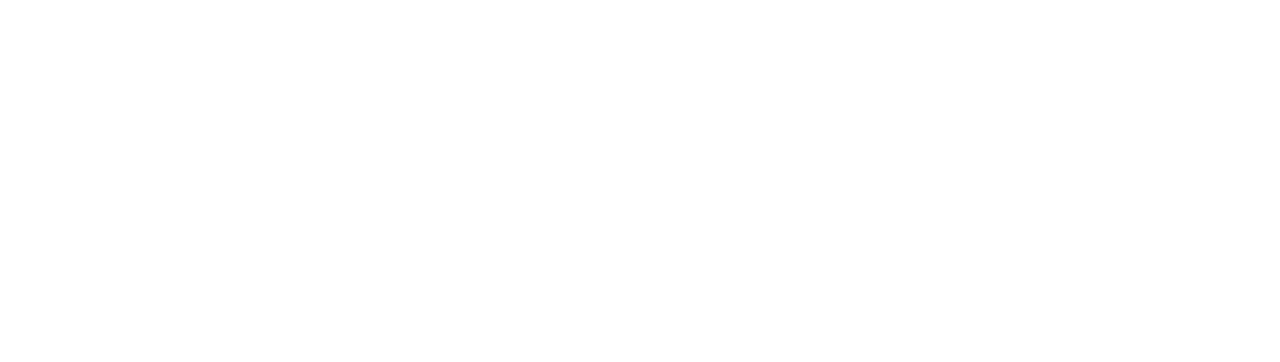
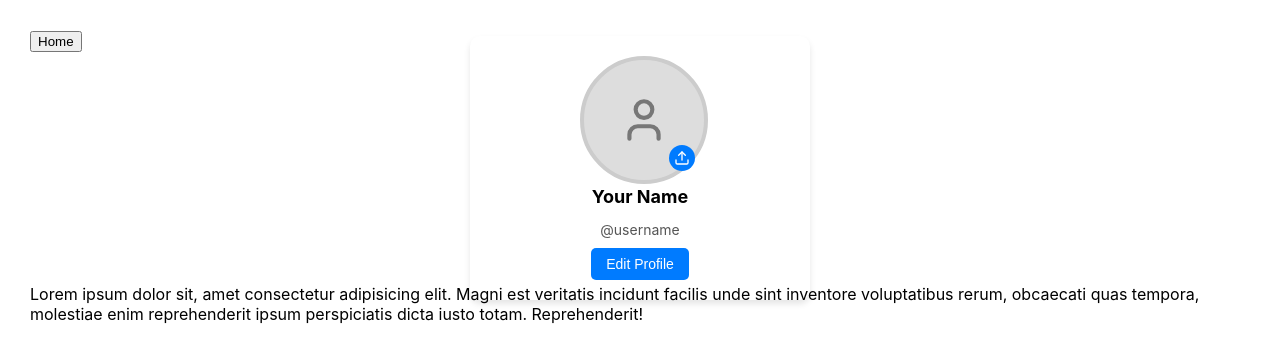
Before and after one commit to boredinthecrib/mymovieapp, a React (Create React App) app: page /profile in a window 1280 px wide. Before the commit this address had no page. Shown: the top 362 px of the page. Built offline with nearby package versions, Linux system fonts and the light colour scheme.

Commit message:
new commits

```diff
--- a/package.json
+++ b/package.json
@@ -7,6 +7,7 @@
     "@testing-library/jest-dom": "^6.6.3",
     "@testing-library/react": "^16.2.0",
     "@testing-library/user-event": "^13.5.0",
+    "lucide-react": "^0.479.0",
     "react": "^19.0.0",
     "react-dom": "^19.0.0",
     "react-scripts": "^5.0.1",
--- a/src/App.jsx
+++ b/src/App.jsx
@@ -1,8 +1,8 @@
-// App.js
 import { BrowserRouter as Router, Routes, Route } from "react-router-dom";
 // import SignupForm from "./Signup/Signup";
 import HomePage from "./Homepage/HomePage";
 import LoginForm from "./Login/Login";
+import Profile from "./Profile/Profile";
 
 function App() {
 	return (
@@ -10,6 +10,7 @@
 			<Routes>
 				<Route path="/" element={<HomePage />} />
 				<Route path="/login" element={<LoginForm />} />
+				<Route path="/profile" element={<Profile />} />
 				{/* <Route path="/homepage" element={<HomePage />} /> */}
 			</Routes>
 		</Router>
--- a/src/Homepage/HomePage.jsx
+++ b/src/Homepage/HomePage.jsx
@@ -1,6 +1,7 @@
 import { useState, useEffect } from "react";
 import MovieCard from "../MovieCard/MovieCard";
 import "./Homepage.css";
+import { useNavigate } from "react-router-dom";
 
 export default function HomePage() {
 	const userName = localStorage.getItem("username") || "";
@@ -9,6 +10,7 @@
 	const [loading, setLoading] = useState(true);
 	const [error, setError] = useState(null);
 	const [trendingMovies, setTrendingMvoies] = useState([]);
+	const navigate = useNavigate();
 
 	// Add debounce to prevent too many API calls
 	const debounce = (func, delay) => {
@@ -41,7 +43,7 @@
 				.catch((err) => console.error(err));
 		};
 		getTrendingMovies();
-	}, [trendingMovies]);
+	}, []);
 
 	useEffect(() => {
 		const fetchData = async () => {
@@ -88,10 +90,18 @@
 		return () => clearTimeout(debouncedFetch);
 	}, [searchQuery]);
 
+	const routeToProfile = (e) => {
+		navigate("/profile");
+	};
 	return (
 		<div className="container">
 			<div className="welcomeHeader">
-				<h3>{userName ? `Welcome, ${userName}!` : "Welcome, Guest!"}</h3>
+				<div>
+					<h3>{userName ? `Welcome, ${userName}!` : "Welcome, Guest!"}</h3>
+				</div>
+				<div>
+					<button onClick={routeToProfile}> Profile Page</button>
+				</div>
 			</div>
 
 			{/* Add search form */}
@@ -115,7 +125,7 @@
 							key={movie.id}
 							movieId={movie.id}
 							title={movie.title}
-							rating={movie.vote_average}
+							rating={Math.floor(parseFloat(movie.vote_average))}
 							posterUrl={movie.poster_path}
 							overview={movie.overview}
 							year={movie.release_date}
@@ -131,7 +141,7 @@
 								key={movie.id}
 								year={movie.release_date}
 								movieId={movie.id}
-								rating={movie.vote_average}
+								rating={Math.floor(parseFloat(movie.vote_average))}
 								title={movie.title}
 								posterUrl={movie.poster_path}
 								overview={movie.overview}
--- a/src/Homepage/Homepage.css
+++ b/src/Homepage/Homepage.css
@@ -1,3 +1,11 @@
+.container {
+	padding: 30px;
+}
+
+.welcomeHeader {
+	text-align: center;
+}
+
 .search-container {
 	margin: 20px 0;
 	padding: 0 15px;
@@ -25,8 +33,13 @@
 	padding: 20px;
 }
 
+.trending-movies {
+	border-left: 6px solid black;
+	padding-left: 18px;
+	flex: 1;
+}
+
 .trending-movie-grid {
-	flex: 1;
 	display: grid;
 	grid-template-columns: 1fr 1fr;
 }
--- /dev/null
+++ b/src/Profile/Profile.css
@@ -0,0 +1,96 @@
+.profile-container {
+	display: flex;
+	justify-content: center;
+	align-items: center;
+	height: 29vh;
+}
+
+.profile-card {
+	background: white;
+	padding: 20px;
+	border-radius: 10px;
+	box-shadow: 0 4px 6px rgba(0, 0, 0, 0.1);
+	text-align: center;
+	width: 300px;
+}
+
+.profile-image-wrapper {
+	position: relative;
+	width: 120px;
+	height: 120px;
+	margin: 0 auto 10px;
+}
+
+.profile-image {
+	width: 100%;
+	height: 100%;
+	border-radius: 50%;
+	object-fit: cover;
+	border: 4px solid #ccc;
+}
+
+.default-profile {
+	width: 100%;
+	height: 100%;
+	display: flex;
+	align-items: center;
+	justify-content: center;
+	border-radius: 50%;
+	background: #ddd;
+	border: 4px solid #ccc;
+}
+
+.default-icon {
+	width: 50px;
+	height: 50px;
+	color: #777;
+}
+
+.file-input {
+	display: none;
+}
+
+.upload-label {
+	position: absolute;
+	bottom: 5px;
+	right: 5px;
+	background: #007bff;
+	color: white;
+	padding: 5px;
+	border-radius: 50%;
+	cursor: pointer;
+	display: flex;
+	align-items: center;
+	justify-content: center;
+}
+
+.upload-icon {
+	width: 16px;
+	height: 16px;
+}
+
+.profile-name {
+	font-size: 18px;
+	font-weight: bold;
+	margin: 10px 0;
+}
+
+.profile-username {
+	color: #555;
+	font-size: 14px;
+	margin-bottom: 10px;
+}
+
+.edit-button {
+	background: #007bff;
+	color: white;
+	border: none;
+	padding: 8px 15px;
+	border-radius: 5px;
+	cursor: pointer;
+	font-size: 14px;
+}
+
+.edit-button:hover {
+	background: #0056b3;
+}
--- /dev/null
+++ b/src/Profile/Profile.jsx
@@ -0,0 +1,64 @@
+import React, { useState } from "react";
+import "./Profile.css";
+import { Upload, User } from "lucide-react";
+import { useNavigate } from "react-router-dom";
+
+export default function ProfilePage() {
+	const [image, setImage] = useState(null);
+	const navigate = useNavigate();
+	const handleImageChange = (event) => {
+		const file = event.target.files[0];
+		if (file) {
+			const reader = new FileReader();
+			reader.onloadend = () => {
+				setImage(reader.result);
+			};
+			reader.readAsDataURL(file);
+		}
+	};
+
+	const GoHome = () => {
+		navigate("/");
+	};
+
+	return (
+		<div className="container">
+			<div>
+				<button onClick={GoHome}>Home</button>
+			</div>
+			<div className="profile-container">
+				<div className="profile-card">
+					<div className="profile-image-wrapper">
+						{image ? (
+							<img src={image} alt="Profile" className="profile-image" />
+						) : (
+							<div className="default-profile">
+								<User className="default-icon" />
+							</div>
+						)}
+						<input
+							type="file"
+							accept="image/*"
+							className="file-input"
+							id="imageUpload"
+							onChange={handleImageChange}
+						/>
+						<label htmlFor="imageUpload" className="upload-label">
+							<Upload className="upload-icon" />
+						</label>
+					</div>
+					<h2 className="profile-name">Your Name</h2>
+					<p className="profile-username">@username</p>
+					<button className="edit-button">Edit Profile</button>
+				</div>
+			</div>
+
+			<div className="movies-clicked">
+				Lorem ipsum dolor sit, amet consectetur adipisicing elit. Magni est
+				veritatis incidunt facilis unde sint inventore voluptatibus rerum,
+				obcaecati quas tempora, molestiae enim reprehenderit ipsum perspiciatis
+				dicta iusto totam. Reprehenderit!
+			</div>
+		</div>
+	);
+}
```
Also changed, not shown: 1 other file (tests, documents, lock files or other folders).
